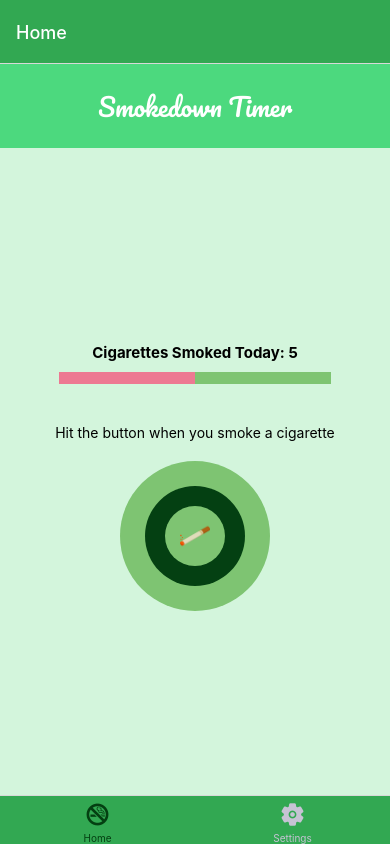
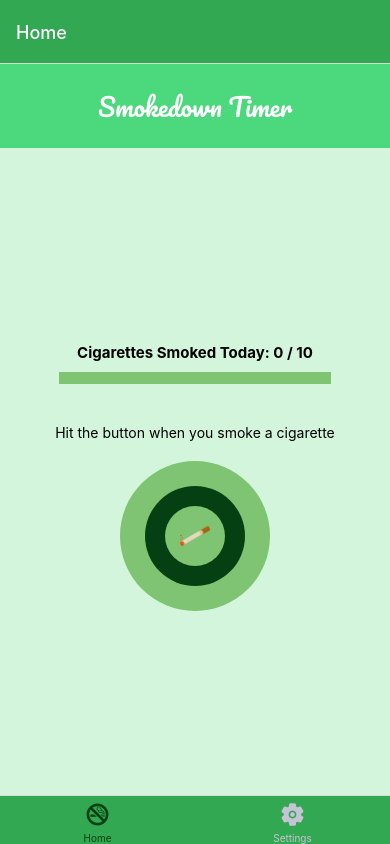
Before and after one commit to Brendan-Stubbs/stop-smoking-react-native, a React Native app: screen /Home in a window 390 px wide. Built offline with nearby package versions, Linux system fonts and the light colour scheme.

Commit message:
wire up progress bar

```diff
--- a/Screens/HomeScreen.tsx
+++ b/Screens/HomeScreen.tsx
@@ -12,8 +12,14 @@ import { AppContext } from "../store/context/app-context";
 import { ProgressBar } from "../components/ProgressBar";
 
 export const HomeScreen = () => {
-  const { lastSmoked, setLastSmoked, smokedToday, setSmokedToday, timer } =
-    useContext(AppContext);
+  const {
+    lastSmoked,
+    setLastSmoked,
+    smokedToday,
+    setSmokedToday,
+    timer,
+    maxCigs,
+  } = useContext(AppContext);
 
   const hasCountdownExpired = isTimeSafe({
     lastSmoked,
@@ -40,7 +46,7 @@ export const HomeScreen = () => {
       <Text style={styles.header}>Smokedown Timer</Text>
       <View style={styles.body}>
         <View style={styles.progressContainer}>
-          <ProgressBar completed={5} total={10} />
+          <ProgressBar completed={smokedToday} total={maxCigs} />
         </View>
         <View style={styles.counterContainer}>
           <TimerSection
--- a/components/ProgressBar.tsx
+++ b/components/ProgressBar.tsx
@@ -13,9 +13,13 @@ export const ProgressBar = (props: Props) => {
 
   return (
     <>
-      <Text style={getStyles(percentage).info}>Cigarettes Smoked Today: 5</Text>
+      <Text style={getStyles(percentage).info}>
+        Cigarettes Smoked Today: {completed} / {total}
+      </Text>
       <View style={getStyles(percentage).total}>
-        <View style={getStyles(percentage).completed} />
+        <View
+          style={getStyles(percentage < 100 ? percentage : 100).completed}
+        />
       </View>
     </>
   );
```
